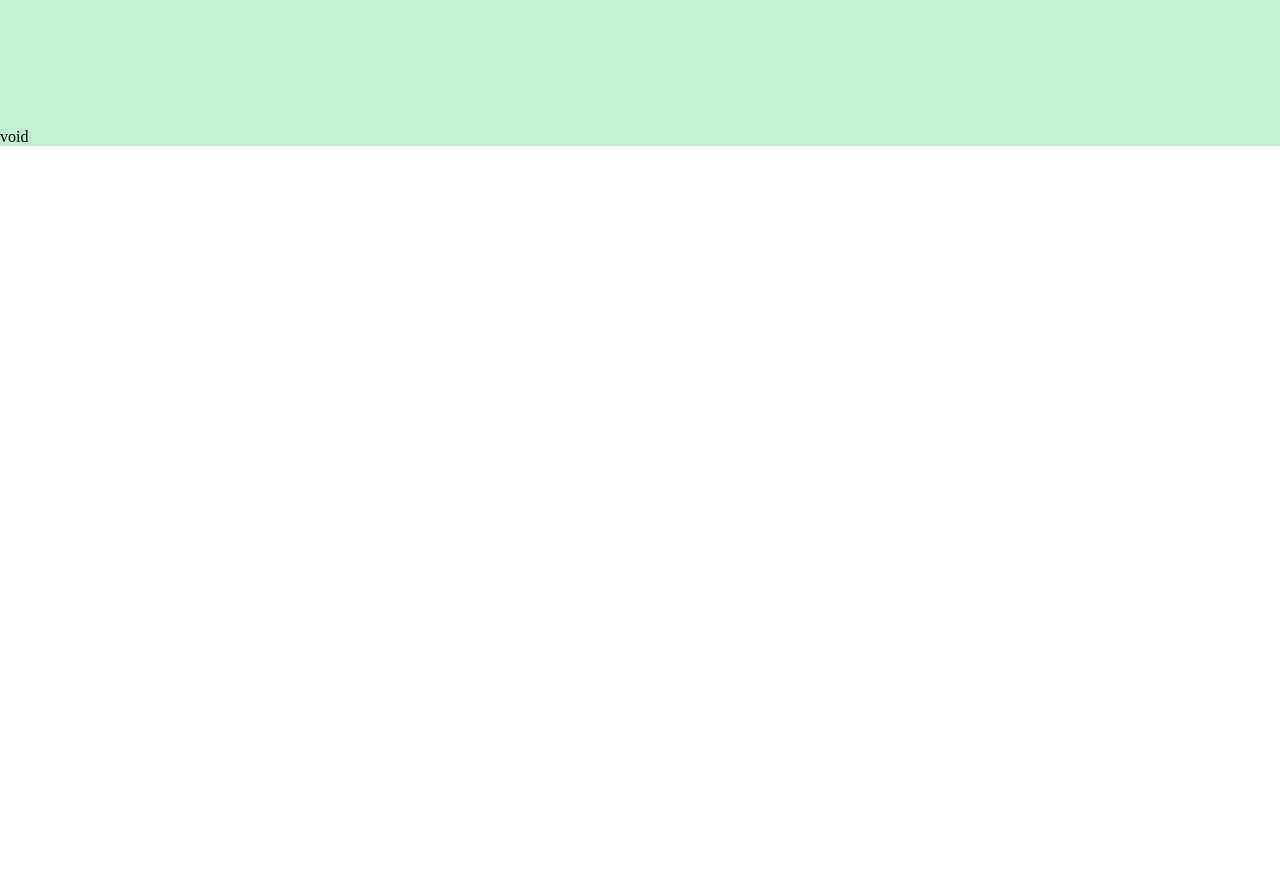
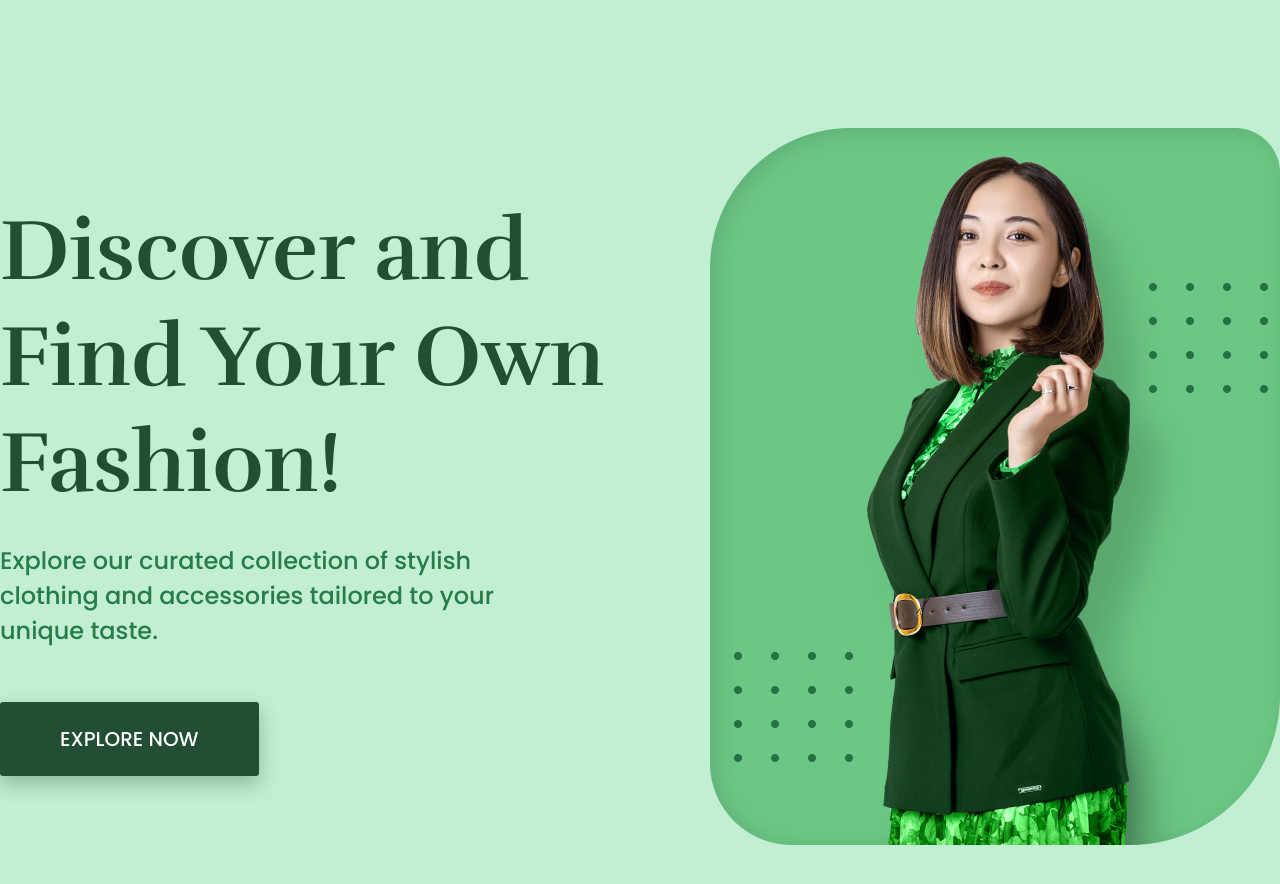
Before and after one commit to artemlascovec-beep/rivo-adaptive, a plain HTML site: page index.html in a window 1280 px wide. Shown: the part 122-1006 px from the top of the page. Before the commit the page ends 800 px from the top, so only its background shows below. Drawn offline with nearby package versions, Linux system fonts and the light colour scheme; a web font is replaced by a local one.

Commit message:
Add Hero-block

```diff
--- a/css/style.css
+++ b/css/style.css
@@ -41,6 +41,7 @@ font-family: "Roboto Serif", serif;
     max-width: 100%;
     height: auto;
     padding-top: 1px;
+    padding-bottom: 1px;
 }
 
 /* Header Styles */
@@ -114,3 +115,50 @@ font-family: "Roboto Serif", serif;
     padding: 11px 41px;
     cursor: pointer;
 }
+
+.hero {
+    margin-bottom: 166px;
+    display: flex;
+    justify-content: space-between;
+    align-items: center;
+}
+
+.hero-text h1 {
+    color: #224F34;
+    font-size: 86px;
+    font-family: "Rufina", serif;
+    font-weight: 700;
+    max-width: 650px;
+    margin-bottom: 27px;
+}
+
+.hero-text p {
+    color: #267D49;
+    font-size: 24px;
+    font-family: "Poppins", sans-serif;
+    font-weight: 500;
+    max-width: 565px;
+    margin-bottom: 54px;
+}
+
+.hero-text button {
+    color: #fff;
+    font-size: 20px;
+    font-weight: 500;
+    font-family: "Poppins", sans-serif;
+    border: none;
+    cursor: pointer;
+    background: #224F34;
+    padding: 22px 60px;
+    text-transform: uppercase;
+    border-radius: 3px;
+    box-shadow: 0px 8px 20px rgba(34, 79, 52, 0.35);
+}
+
+.hero-img img {
+    width: 100%;
+    height: auto;
+    display: block;
+    max-width: 100%;
+    object-fit: cover;
+}
--- a/index.html
+++ b/index.html
@@ -26,7 +26,16 @@
                 </div>
             </div>
         </header>
-        <div>void</div>
+        <div class="hero container">
+            <div class="hero-text">
+                <h1>Discover and Find Your Own Fashion!</h1>
+                <p>Explore our curated collection of stylish clothing and accessories tailored to your unique taste.</p>
+                <button>explore now</button>
+            </div>
+            <div class="hero-img">
+                <img src="img/hero-img.png" alt="Hero Image">
+            </div>
+        </div>
     </div>
 </body>
 </html>
```
